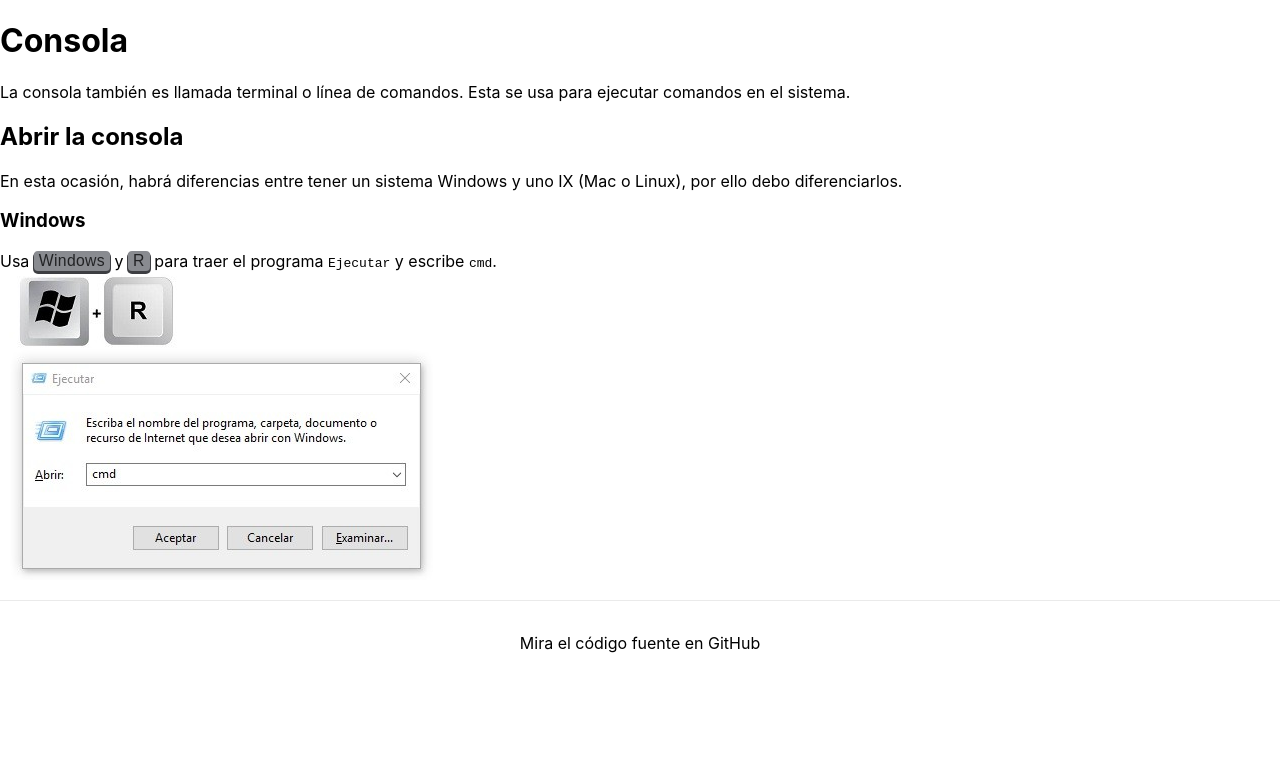
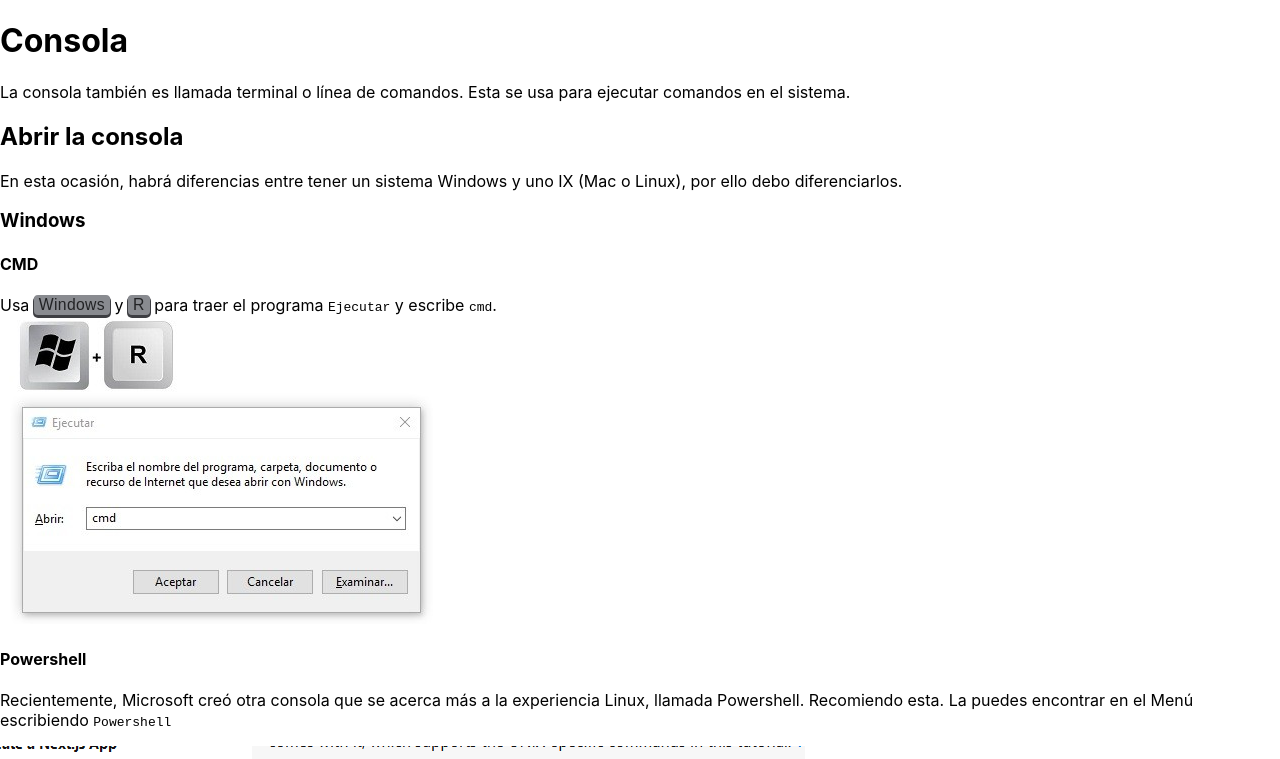
Before and after one commit to EstebanDalelR/aprendeaprogramar, a Next.js app: page /consola in a window 1280 px wide. Shown: the top 759 px of the page. Built offline with nearby package versions, Linux system fonts and the light colour scheme.

Commit message:
Add Powershell

```diff
--- a/pages/consola.mdx
+++ b/pages/consola.mdx
@@ -8,5 +8,14 @@
 
 ### Windows
 
+#### CMD
+
 Usa <kbd>Windows</kbd> y <kbd>R</kbd> para traer el programa <samp>Ejecutar</samp> y escribe `cmd`.
 ![Instrucciones para abrir la consola, tecla windows y R, y escribir cmd](/consola/windows-r-cmd.png)
+
+#### Powershell
+
+Recientemente, Microsoft creó otra consola que se acerca más a la experiencia Linux, llamada Powershell. Recomiendo esta.
+La puedes encontrar en el Menú escribiendo <samp>Powershell</samp>
+
+![Instrucciones para abrir Powershell, menú y escribir Powershell](/consola/powershell.png)
```
Also changed, not shown: public/consola/powershell.png (added).
